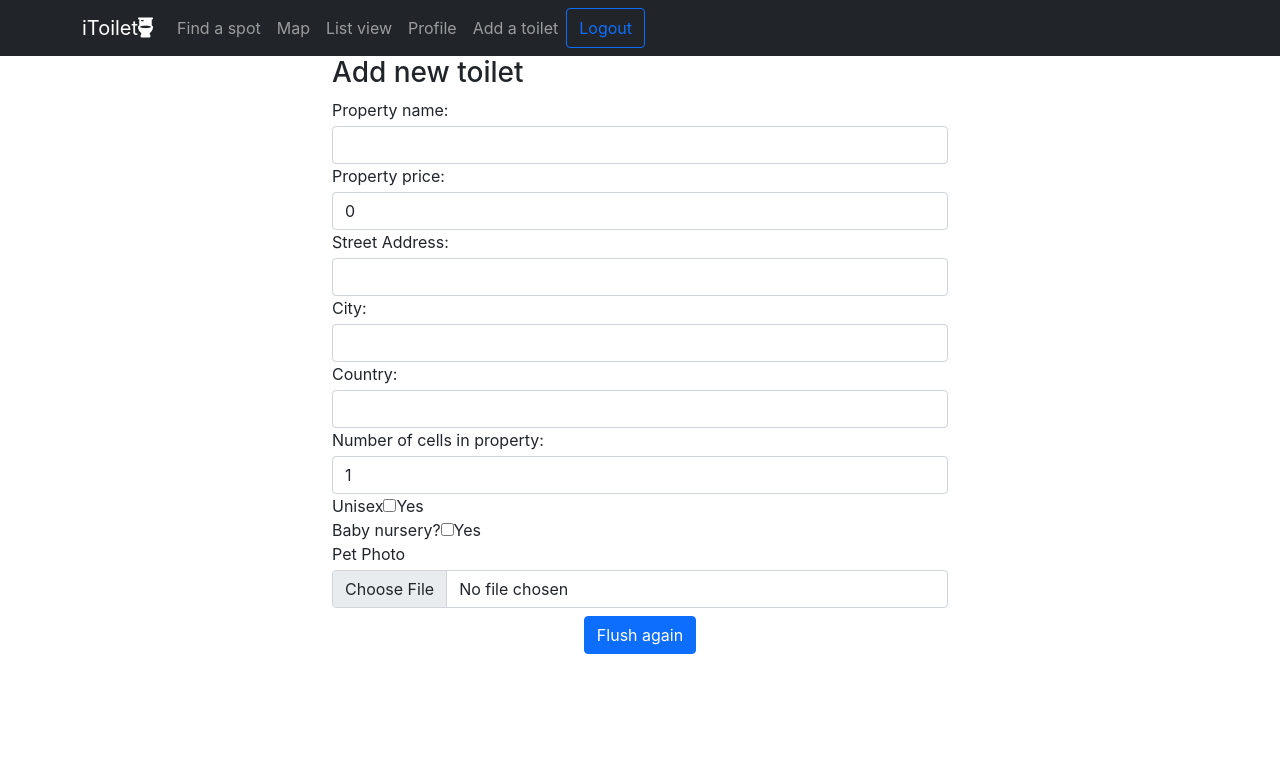
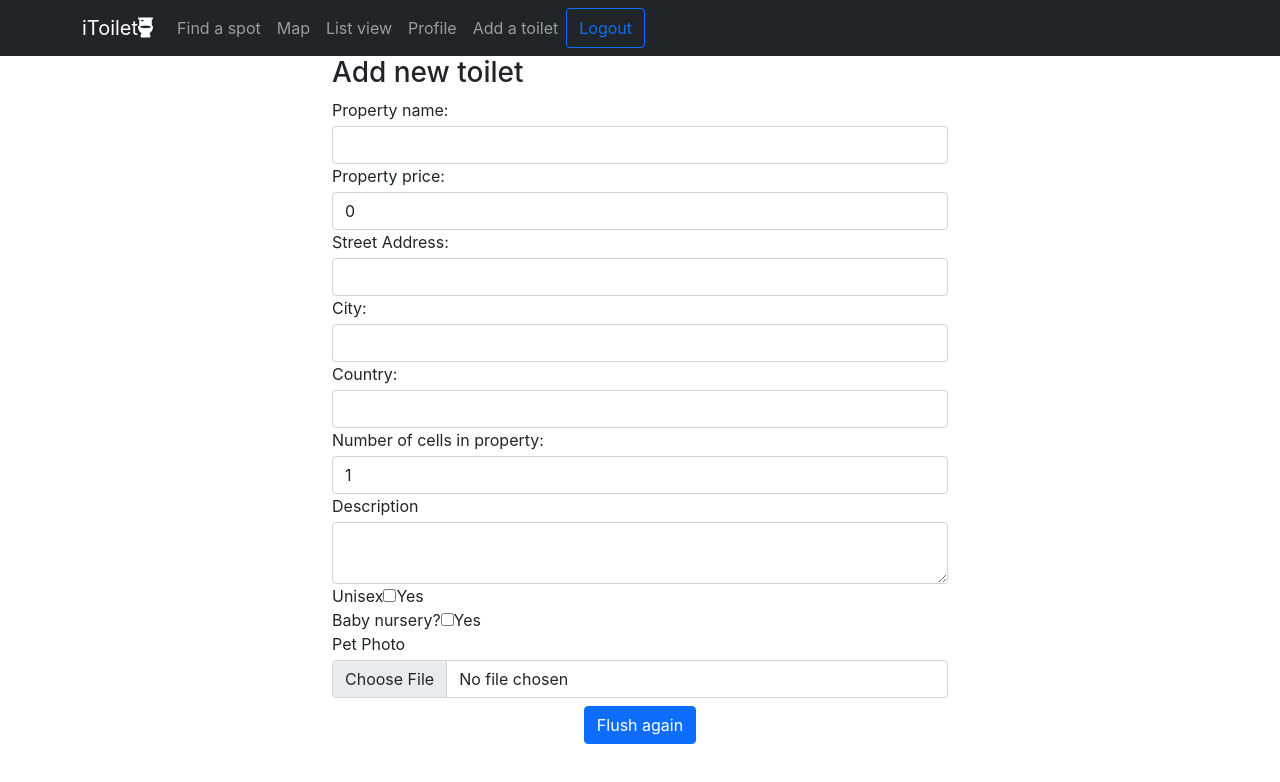
Before and after one commit to sufkis/iToilet, a React (Create React App) app in the folder client/: page /addToilet in a window 1280 px wide. Shown: the top 782 px of the page. Built offline with nearby package versions, Linux system fonts and the light colour scheme; no server answers; sample sign-in values are in the browser's storage.

Commit message:
fixed form-data

```diff
--- a/client/src/components/addOrEditToilet.jsx
+++ b/client/src/components/addOrEditToilet.jsx
@@ -1,4 +1,4 @@
-import { Formik, Form, Field, ErrorMessage } from "formik";
+import { Formik, Form, Field, ErrorMessage, useField } from "formik";
 import { useState } from "react";
 import { useHistory } from "react-router";
 import { createNewToilet } from "../lib/api";
@@ -18,6 +18,23 @@ const AddOrEditToilet = ({toilet}) => {
     else return false;
   }
 
+  const toStr = (value) => {
+    if (value === true) return 'yes';
+    else return 'no';
+  }
+
+  const MyTextArea = ({label, ...props}) => {
+    // useField() returns [formik.getFieldProps(), formik.getFieldMeta()]
+    // which we can spread on <input> and alse replace ErrorMessage entirely.
+    const [field, meta] = useField(props);
+    return (
+        <>
+            <label htmlFor={props.id || props.name}>{label}</label>
+            <textarea className="form-control mt-1" {...field} {...props} />
+        </>
+    );
+  };
+
     return (
         <Formik
           initialValues={{
@@ -26,6 +43,7 @@ const AddOrEditToilet = ({toilet}) => {
               street: toilet ? toilet.street : '' ,
               city: toilet ? toilet.city : '',
               country: toilet ? toilet.country : '',
+              text: toilet ? toilet.text : '',
               lat: toilet ? toilet.lat : 0,
               lng: toilet ? toilet.lng : 0,
               unisex: toilet ? toBool(toilet.unisex) : false,
@@ -42,15 +60,17 @@ const AddOrEditToilet = ({toilet}) => {
                 values.lat = result.lat;
                 values.lng = result.lng;
 
-                const { name, price , street, city, country, lat, lng, unisex, numCells, babyChangingStations} = values;
-                const newToilet = {  name, price , street, city, country, lat, lng, unisex, numCells, babyChangingStations }
+                let { name, price , street, city, country, lat, lng, unisex, numCells, babyChangingStations} = values;
+                unisex = toStr(unisex)
+                babyChangingStations = toStr(babyChangingStations)
+                const newToilet = {  name, price , street, city, country, lat, lng, numCells, unisex, babyChangingStations }
 
                 const formData = new FormData;
 
                 formData.append('picture', values.file)
 
-                  console.log(newToilet, formData)
-                await createNewToilet(newToilet, formData)
+                console.log(newToilet, formData)
+                await createNewToilet(JSON.stringify(newToilet), formData)
                 setSubmitting(false);
                 // history.push('/main')
             } catch(err) {
@@ -88,6 +108,13 @@ const AddOrEditToilet = ({toilet}) => {
             <Field name="numCells" type="number"className="form-control mt-1" />
             </div>
             <div>
+              <MyTextArea
+              label="Description"
+              name="text"
+              row="3"
+              />
+            </div>
+            <div>
             <label htmlFor="unisex">Unisex
             <Field name="unisex" type="checkbox"/>
                 Yes
--- a/client/src/components/signup.jsx
+++ b/client/src/components/signup.jsx
@@ -44,7 +44,7 @@ const Signup = () => {
             try {
                 const result = await signup(values.email, values.password);
                 const idToMongo = result.user.uid;
-                // REGISTER TO MONGO HERE
+                // REGISTER TO MONGO
                 history.push('/');
 
             } catch(err) {
--- a/client/src/lib/api.jsx
+++ b/client/src/lib/api.jsx
@@ -3,6 +3,10 @@ import axios from 'axios';
 const Baseurl = process.env.REACT_APP_SERVER_URL
 
 // LAT LNG conversion
+
+const headers = {
+   headeres: 'Content-Type: multipart/form-data'
+}
 
 export async function convertToGoogleCeooding(street, city, country) {
 
@@ -54,7 +58,7 @@ export async function deleteReview(reviewId) {
 
 export async function createNewToilet(toiletItem, file) {
     // TODO
-    const response = await axios.post(`http://${Baseurl}/toilets/`, toiletItem, file)
+    const response = await axios.post(`http://${Baseurl}/toilets/`, toiletItem, file, { headers: { "Content-Type": "multipart/form-data" }})
     return response.data;
 }
 
```
